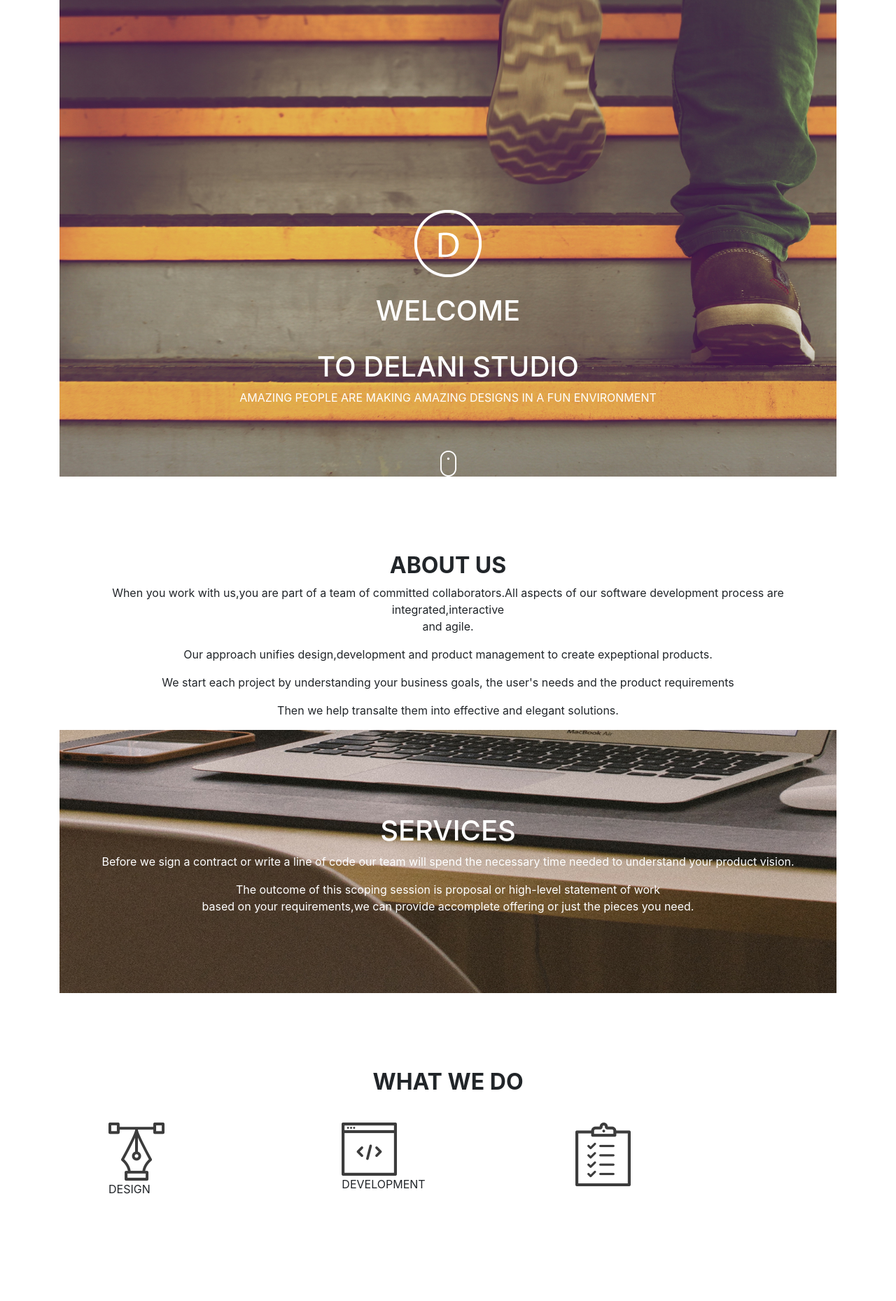
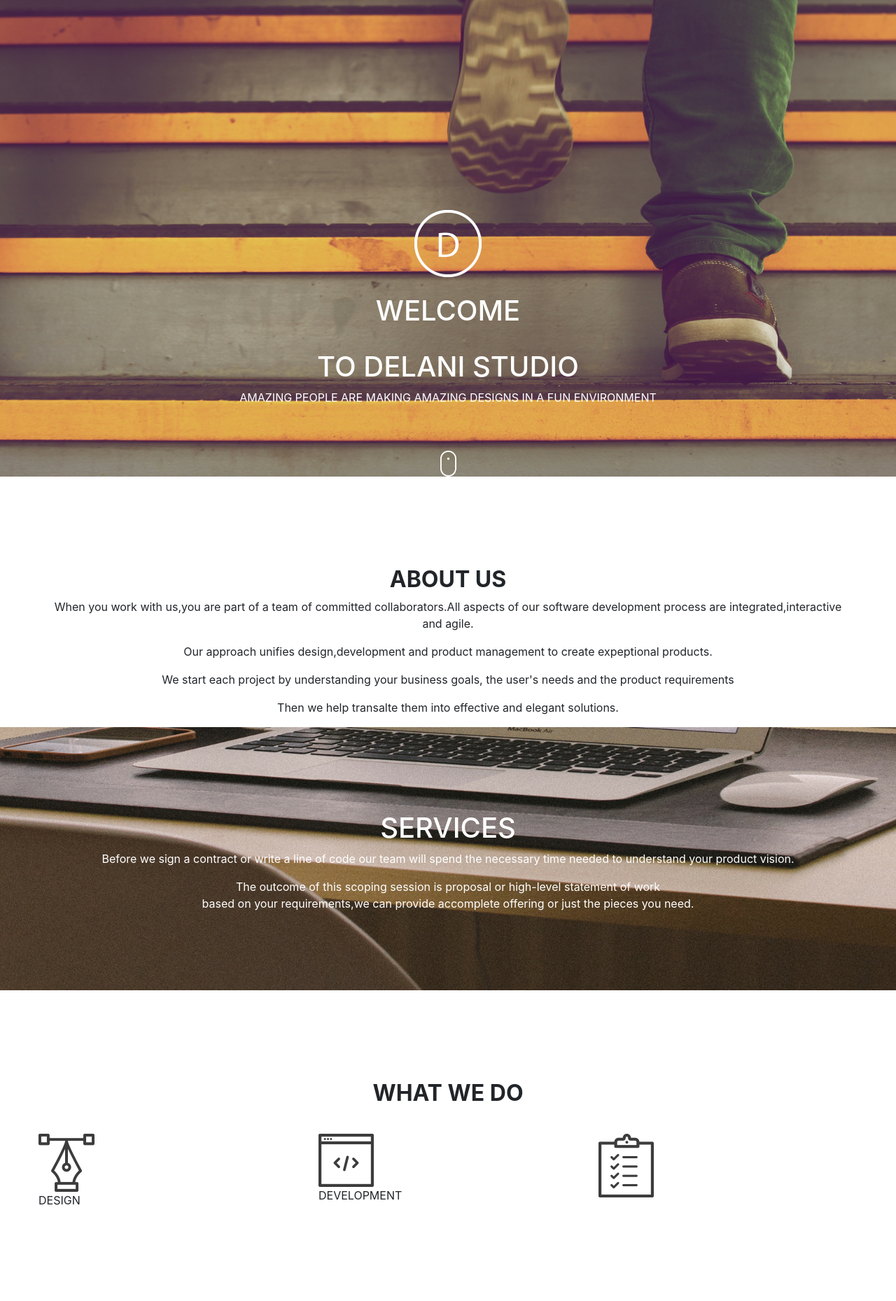
Before and after one commit to jadielmwangi/Delani-studio, a plain HTML site: page index.html in a window 1280 px wide. Shown: the top 1859 px of the page at 70% size. Drawn offline with Linux system fonts and the light colour scheme; files whose address does not match are found by name.

```diff
--- a/index.html
+++ b/index.html
@@ -16,18 +16,18 @@
 
 <div>
 
-<div class ="container">
   <div id="home">
-    <div class="container-fluid" id="page">
+    <div id="page">
       <img src="Image/assets/logo/logo.png" alt="logo"><br>
-      <br><h1>WELCOME</h1><br>
+      <br>
+      <h1>WELCOME</h1><br>
       <h1>TO DELANI STUDIO</h1>
       <p>AMAZING PEOPLE ARE MAKING AMAZING DESIGNS IN A FUN ENVIRONMENT</p><br><br>
       <img src="Image//assets/mouse_click.png" alt="mouse  click"><br>
     </div>
   </div>
   <div id="about">
-    <div class="container-fluid" id="aboutus">
+    <div id="aboutus">
       <h2>ABOUT US</h2>
       <P>When you work with us,you are part of a team of committed collaborators.All aspects of our software development
         process are integrated,interactive<br> and agile.</P>
@@ -38,7 +38,7 @@
   </div>
 
   <div id="services">
-    <div class="container-fluid" id="service">
+    <div id="service">
       <br><br><br><br><br>
       <h1>SERVICES</h1>
       <p>Before we sign a contract or write a line of code our team will spend the necessary time needed to understand
@@ -49,7 +49,7 @@
   </div>
 
   <div id="what">
-    <div class="container-fluid" id="what">
+    <div id="what">
       <h2>WHAT WE DO</h2>
       <div class="what">
         <div class="row">
@@ -113,9 +113,9 @@
         <img src="Image/assets/portfolio/work1.jpg" alt="work1" id="w1">
         <p id="port1" class="port">Work one</p>
       </div>
-    </div>
 
-    <div class="row" class="portimages">
+
+
       <div class="col-md-3" class="works">
         <img src="Image/assets/portfolio/work5.jpg" alt="wor5" id="w5">
         <p id="port5" class="port">Work five</p>
@@ -134,8 +134,9 @@
       </div>
     </div>
 
+  </div>
   <div id="contacts">
-      <div class="container clear-fix" id="aboutus">
+    <div id="aboutus">
       <h2>CONTACT US</h2>
       <div>
         <form>
@@ -152,7 +153,7 @@
 
     </div>
   </div>
-  </div>
+
   <hr>
 </div>
 <div class="container bot">
@@ -175,7 +176,8 @@
 <script src="js/scripts.js"></script>
 
 </div>
-<script id="mcjs">!function(c,h,i,m,p){m=c.createElement(h),p=c.getElementsByTagName(h)[0],m.async=1,m.src=i,p.parentNode.insertBefore(m,p)}(document,"script","https://chimpstatic.com/mcjs-connected/js/users/1b7c5105d0c18198cbe719fdd/cfb7c0ee58f8b5aced1e31ed5.js");</script>
+<script
+  id="mcjs">!function (c, h, i, m, p) { m = c.createElement(h), p = c.getElementsByTagName(h)[0], m.async = 1, m.src = i, p.parentNode.insertBefore(m, p) }(document, "script", "https://chimpstatic.com/mcjs-connected/js/users/1b7c5105d0c18198cbe719fdd/cfb7c0ee58f8b5aced1e31ed5.js");</script>
 </body>
 
 </html>
```
Lines whose indentation alone changed are shown as unchanged.
